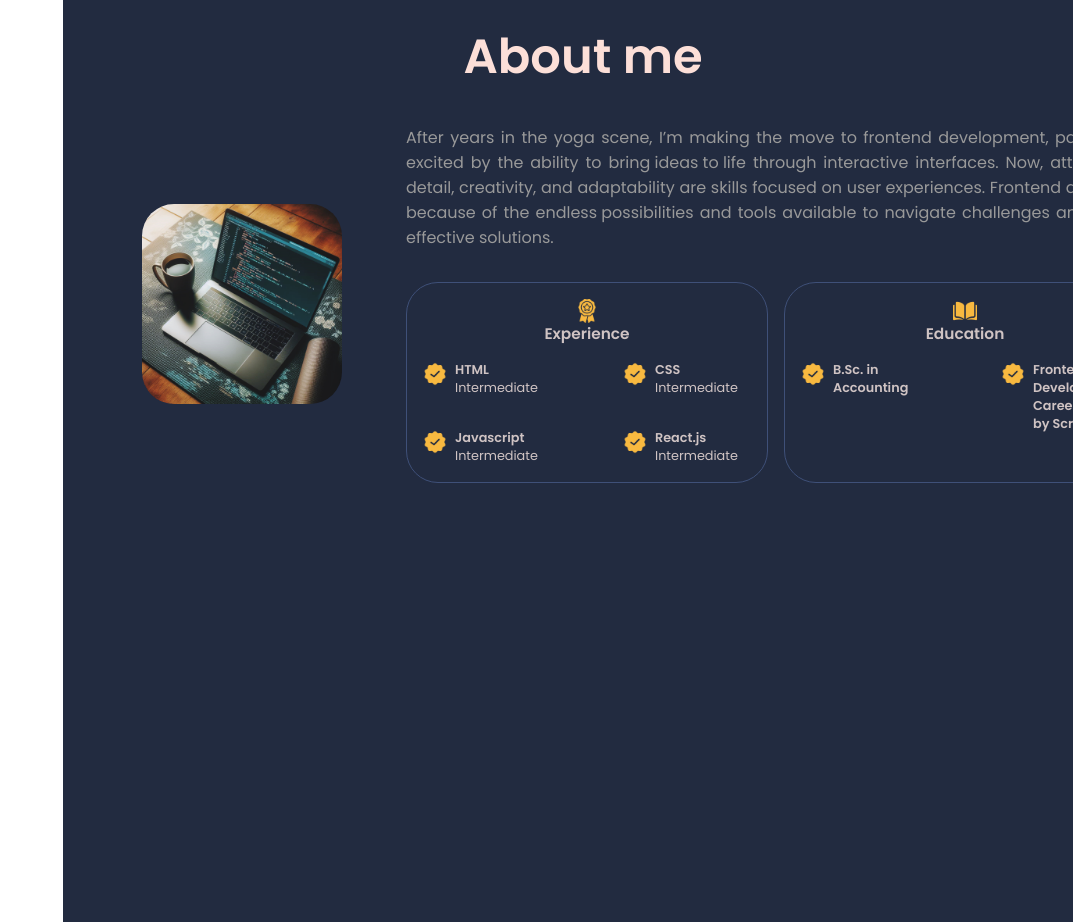
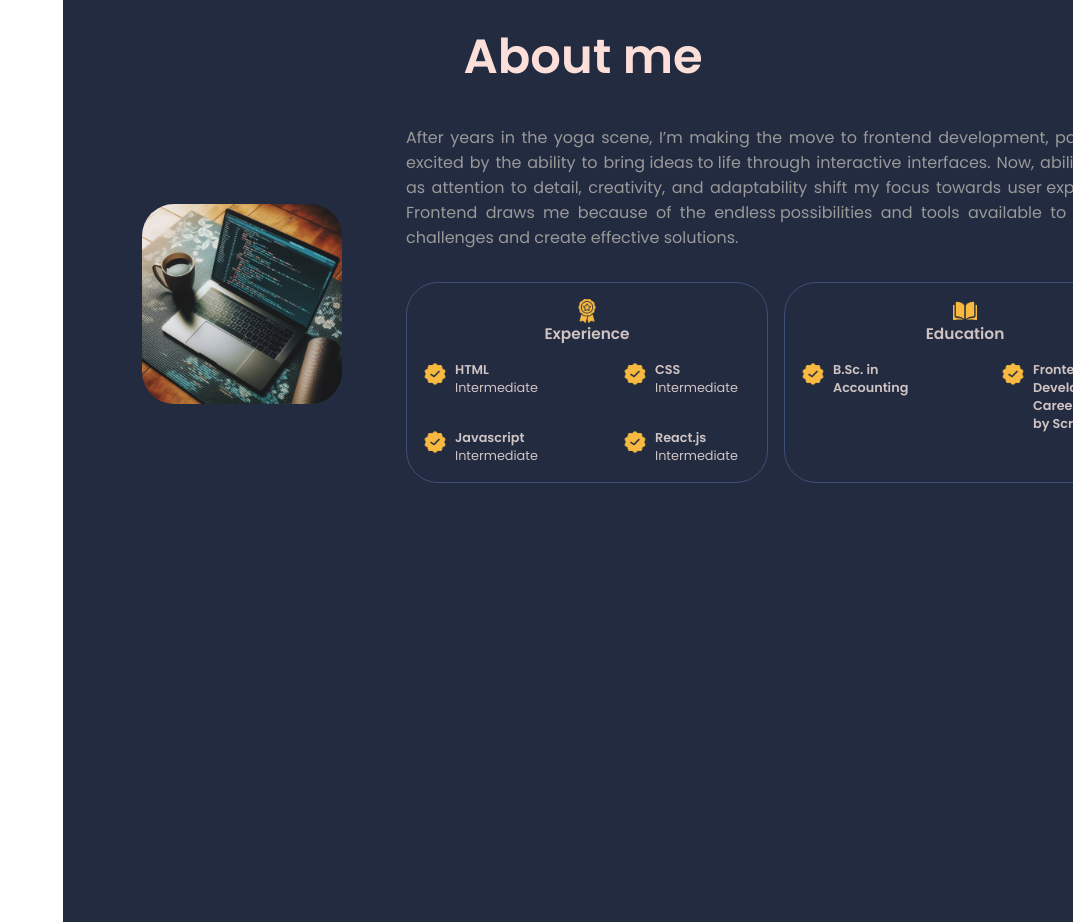
Before and after one commit to GabrielAyilef/WebPortfolioGA, a React (Create React App) app: page / in a window 1280 px wide. Shown: the part 820-1742 px from the top of the page, without its empty margins (207-1280 px from the left). Built offline with nearby package versions, Linux system fonts and the light colour scheme.

Commit message:
Update About.jsx

```diff
--- a/src/components/main/about/About.jsx
+++ b/src/components/main/about/About.jsx
@@ -48,8 +48,8 @@ function About() {
         <div className= "text-container" ref={textRef}>
             <p className='text-container-paragraph'>
               After years in the yoga scene, I’m making the move to frontend development, particularly excited by
-              the ability to <span>bring ideas to life</span> through interactive interfaces. Now, attention to detail, {}
-              <span> creativity</span>, and adaptability are skills focused on <span>user experiences</span>. Frontend draws me because of the <span>endless
+              the ability to <span>bring ideas to life</span> through interactive interfaces. Now, abilities such as attention to detail, {}
+              <span> creativity</span>, and adaptability shift my focus towards <span>user experiences</span>. Frontend draws me because of the <span>endless
               possibilities</span> and tools available to navigate challenges and create effective solutions.
             </p>
           </div>
```
